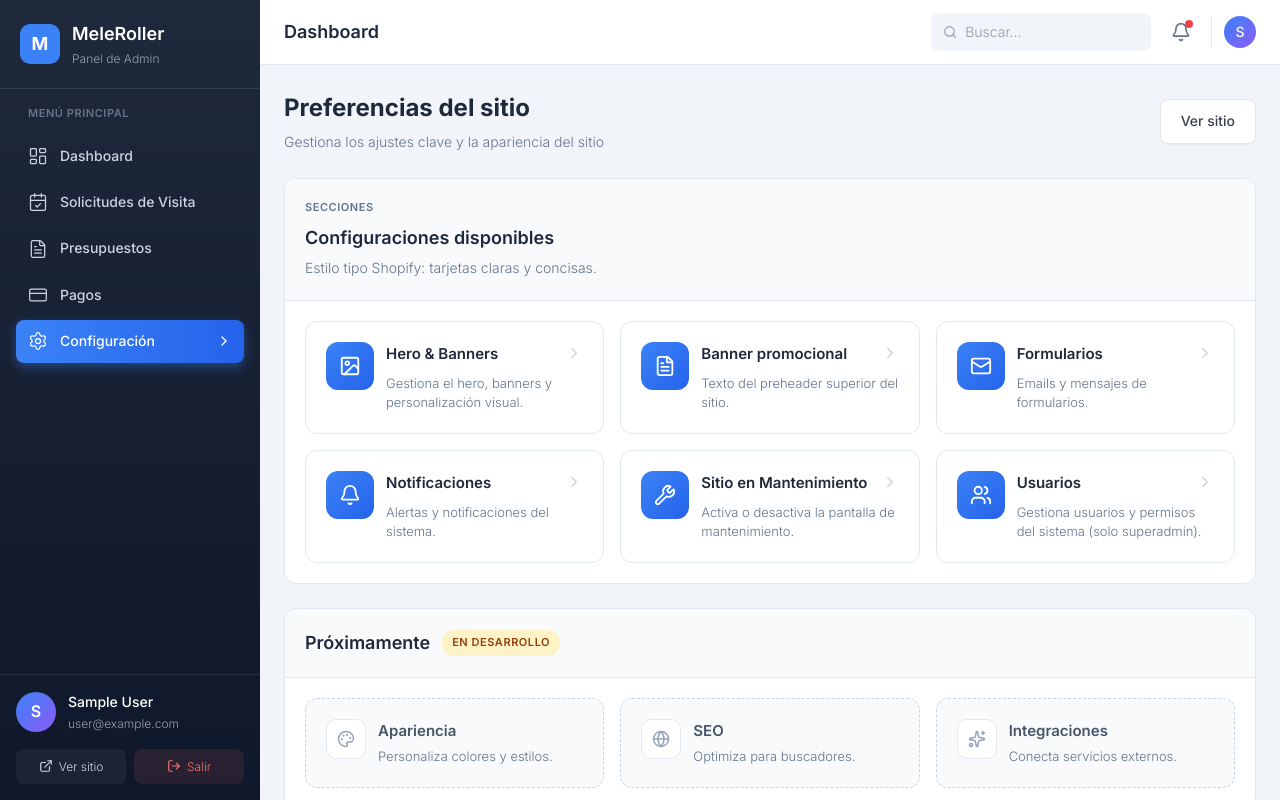
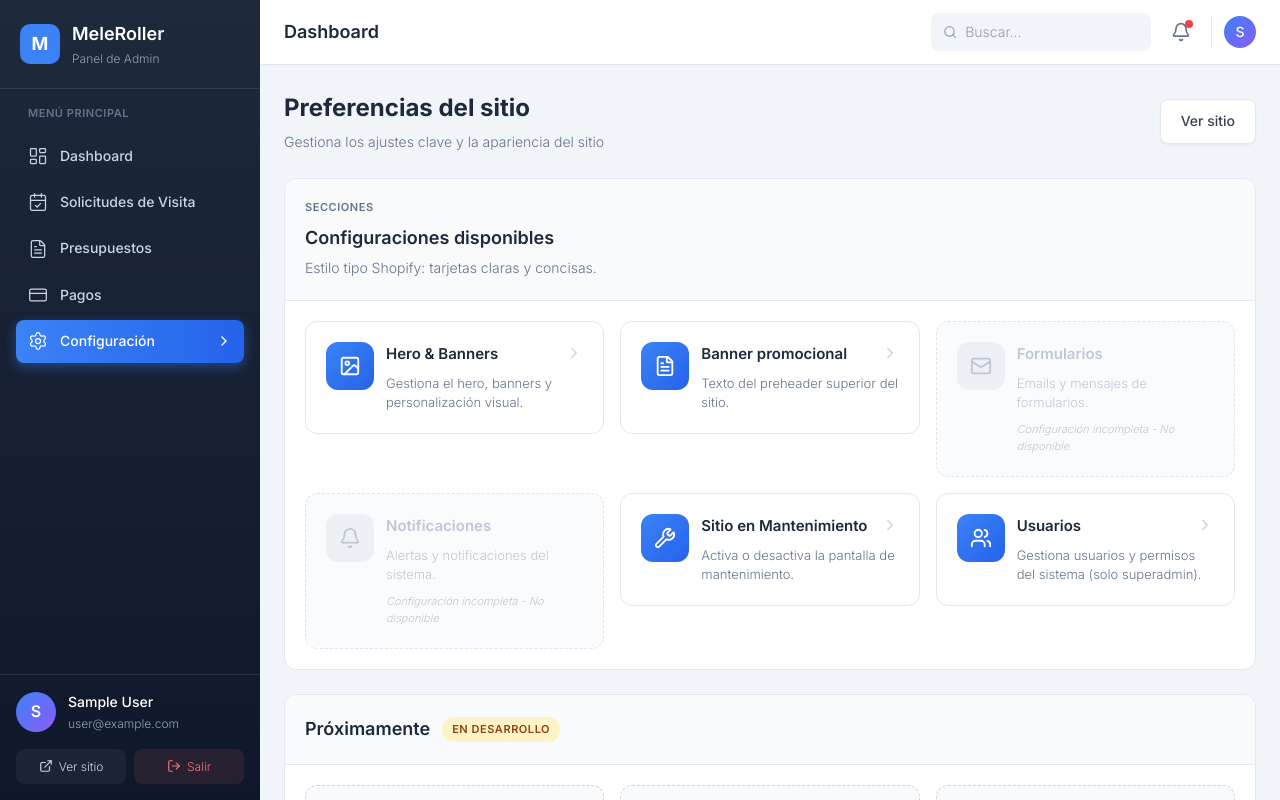
Before and after one commit to rplutino-work/meller, a Next.js app: page /admin/configuracion in a window 1280 px wide. Shown: the top 800 px of the page. Built offline with nearby package versions, Linux system fonts and the light colour scheme; no server answers; sample sign-in values are in the browser's storage.

Commit message:
first commit

```diff
--- a/src/app/admin/configuracion/page.tsx
+++ b/src/app/admin/configuracion/page.tsx
@@ -11,6 +11,7 @@ const configuraciones = [
     description: 'Gestiona el hero, banners y personalización visual.',
     icon: Image,
     href: '/admin/configuracion/customizacion',
+    disabled: false,
   },
   {
     id: 'preheader',
@@ -18,6 +19,7 @@ const configuraciones = [
     description: 'Texto del preheader superior del sitio.',
     icon: FileText,
     href: '/admin/configuracion/preheader',
+    disabled: false,
   },
   {
     id: 'formularios',
@@ -25,6 +27,7 @@ const configuraciones = [
     description: 'Emails y mensajes de formularios.',
     icon: Mail,
     href: '/admin/configuracion/formularios',
+    disabled: true,
   },
   {
     id: 'notificaciones',
@@ -32,6 +35,7 @@ const configuraciones = [
     description: 'Alertas y notificaciones del sistema.',
     icon: Bell,
     href: '/admin/configuracion/notificaciones',
+    disabled: true,
   },
   {
     id: 'mantenimiento',
@@ -39,6 +43,7 @@ const configuraciones = [
     description: 'Activa o desactiva la pantalla de mantenimiento.',
     icon: Wrench,
     href: '/admin/configuracion/mantenimiento',
+    disabled: false,
   },
   {
     id: 'usuarios',
@@ -46,6 +51,7 @@ const configuraciones = [
     description: 'Gestiona usuarios y permisos del sistema (solo superadmin).',
     icon: Users,
     href: '/admin/configuracion/usuarios',
+    disabled: false,
   },
 ]
 
@@ -107,30 +113,30 @@ export default function ConfiguracionPage() {
           <p style={{ color: '#64748b', fontSize: '14px', margin: 0 }}>Estilo tipo Shopify: tarjetas claras y concisas.</p>
         </div>
         <div style={{ display: 'grid', gridTemplateColumns: 'repeat(auto-fill, minmax(280px, 1fr))', gap: '16px', padding: '20px' }}>
-          {configuraciones.map((config, index) => (
-            <motion.div
-              key={config.id}
-              initial={{ opacity: 0, y: 10 }}
-              animate={{ opacity: 1, y: 0 }}
-              transition={{ delay: index * 0.05 }}
-            >
-              <Link href={config.href} style={{ textDecoration: 'none', display: 'block' }}>
+          {configuraciones.map((config, index) => {
+            const isDisabled = config.disabled
+            const content = (
               <div style={{
-                  background: 'white',
+                background: isDisabled ? '#f8fafc' : 'white',
                 borderRadius: '12px',
-                  border: '1px solid #e2e8f0',
+                border: isDisabled ? '1px dashed #cbd5e1' : '1px solid #e2e8f0',
                 padding: '20px',
-                  transition: 'all 0.2s ease',
-                  cursor: 'pointer',
-                  height: '100%'
+                transition: isDisabled ? 'none' : 'all 0.2s ease',
+                cursor: isDisabled ? 'not-allowed' : 'pointer',
+                height: '100%',
+                opacity: isDisabled ? 0.6 : 1
               }}
               onMouseEnter={(e) => {
+                if (!isDisabled) {
                   e.currentTarget.style.borderColor = '#cbd5e1'
                   e.currentTarget.style.boxShadow = '0 4px 12px rgba(0,0,0,0.08)'
+                }
               }}
               onMouseLeave={(e) => {
+                if (!isDisabled) {
                   e.currentTarget.style.borderColor = '#e2e8f0'
                   e.currentTarget.style.boxShadow = 'none'
+                }
               }}
               >
                 <div style={{ display: 'flex', alignItems: 'start', gap: '12px' }}>
@@ -138,31 +144,56 @@ export default function ConfiguracionPage() {
                     width: '48px',
                     height: '48px',
                     borderRadius: '12px',
-                      background: 'linear-gradient(135deg, #3b82f6, #2563eb)',
+                    background: isDisabled ? '#e2e8f0' : 'linear-gradient(135deg, #3b82f6, #2563eb)',
                     display: 'flex',
                     alignItems: 'center',
                     justifyContent: 'center',
-                      color: 'white',
+                    color: isDisabled ? '#94a3b8' : 'white',
                     flexShrink: 0
                   }}>
                     <config.icon size={22} />
                   </div>
                   <div style={{ flex: 1, minWidth: 0 }}>
                     <div style={{ display: 'flex', alignItems: 'start', justifyContent: 'space-between', gap: '8px', marginBottom: '8px' }}>
-                        <h3 style={{ fontSize: '15px', fontWeight: 600, color: '#1e293b', margin: 0 }}>
+                      <h3 style={{ fontSize: '15px', fontWeight: 600, color: isDisabled ? '#94a3b8' : '#1e293b', margin: 0 }}>
                         {config.title}
                       </h3>
+                      {!isDisabled && (
                         <ChevronRight size={18} style={{ color: '#cbd5e1', flexShrink: 0, marginTop: '2px' }} />
+                      )}
                     </div>
-                      <p style={{ fontSize: '13px', color: '#64748b', margin: 0, lineHeight: '1.5' }}>
+                    <p style={{ fontSize: '13px', color: isDisabled ? '#94a3b8' : '#64748b', margin: 0, lineHeight: '1.5' }}>
                       {config.description}
                     </p>
+                    {isDisabled && (
+                      <p style={{ fontSize: '11px', color: '#94a3b8', margin: '8px 0 0 0', fontStyle: 'italic' }}>
+                        Configuración incompleta - No disponible
+                      </p>
+                    )}
                   </div>
                 </div>
               </div>
+            )
+
+            return (
+              <motion.div
+                key={config.id}
+                initial={{ opacity: 0, y: 10 }}
+                animate={{ opacity: 1, y: 0 }}
+                transition={{ delay: index * 0.05 }}
+              >
+                {isDisabled ? (
+                  <div style={{ textDecoration: 'none', display: 'block' }}>
+                    {content}
+                  </div>
+                ) : (
+                  <Link href={config.href} style={{ textDecoration: 'none', display: 'block' }}>
+                    {content}
                   </Link>
+                )}
               </motion.div>
-          ))}
+            )
+          })}
         </div>
       </div>
 
--- a/src/components/cortinas/CortinasLayout.tsx
+++ b/src/components/cortinas/CortinasLayout.tsx
@@ -175,7 +175,7 @@ export default function CortinasLayout({
         {/* Teléfono */}
         <div style={{ marginTop: '16px', flexShrink: 0 }}>
           <a
-            href="https://wa.me/541144184913"
+            href="https://wa.me/5491144184913"
             target="_blank"
             rel="noopener noreferrer"
             style={{
--- a/src/components/home/ContactSection.tsx
+++ b/src/components/home/ContactSection.tsx
@@ -220,7 +220,7 @@ export default function ContactSection() {
                 </a>
                 {' • '}
                 <a
-                  href="https://wa.me/541122729695?text=¡Hola!"
+                  href="https://wa.me/5491122729695?text=¡Hola!"
                   target="_blank"
                   rel="noopener noreferrer"
                   style={{
--- a/src/components/home/HeroSection.tsx
+++ b/src/components/home/HeroSection.tsx
@@ -329,7 +329,7 @@ export default function HeroSection() {
 
       {/* WhatsApp Button */}
       <a
-        href="https://wa.me/5491175191273?text=Hola, quiero más información sobre cortinas"
+        href="https://wa.me/5491122729695?text=Hola, quiero más información sobre cortinas"
         target="_blank"
         rel="noopener noreferrer"
         className="whatsapp-btn"
@@ -418,7 +418,7 @@ function MenuButton() {
               zIndex: 10
             }}>
               <a
-                href="https://wa.me/541122729695"
+                href="https://wa.me/5491122729695"
                 target="_blank"
                 rel="noopener noreferrer"
                 style={{
--- a/src/components/modals/MeasureModal.tsx
+++ b/src/components/modals/MeasureModal.tsx
@@ -189,7 +189,7 @@ export default function MeasureModal({ isOpen, onClose }: MeasureModalProps) {
                   color: '#000'
                 }}>
                   <a
-                    href="https://wa.me/541122729695?text=Hola!"
+                    href="https://wa.me/5491122729695?text=Hola!"
                     target="_blank"
                     rel="noopener noreferrer"
                     style={{
--- a/src/components/toldos/ToldosLayout.tsx
+++ b/src/components/toldos/ToldosLayout.tsx
@@ -169,7 +169,7 @@ export default function ToldosLayout({
         {/* Teléfono */}
         <div style={{ marginTop: '16px', flexShrink: 0 }}>
           <a
-            href="https://wa.me/541144184913"
+            href="https://wa.me/5491144184913"
             target="_blank"
             rel="noopener noreferrer"
             style={{
```
Also changed, not shown: 1 other file (tests, documents, lock files or other folders). Lines whose indentation alone changed are shown as unchanged.
